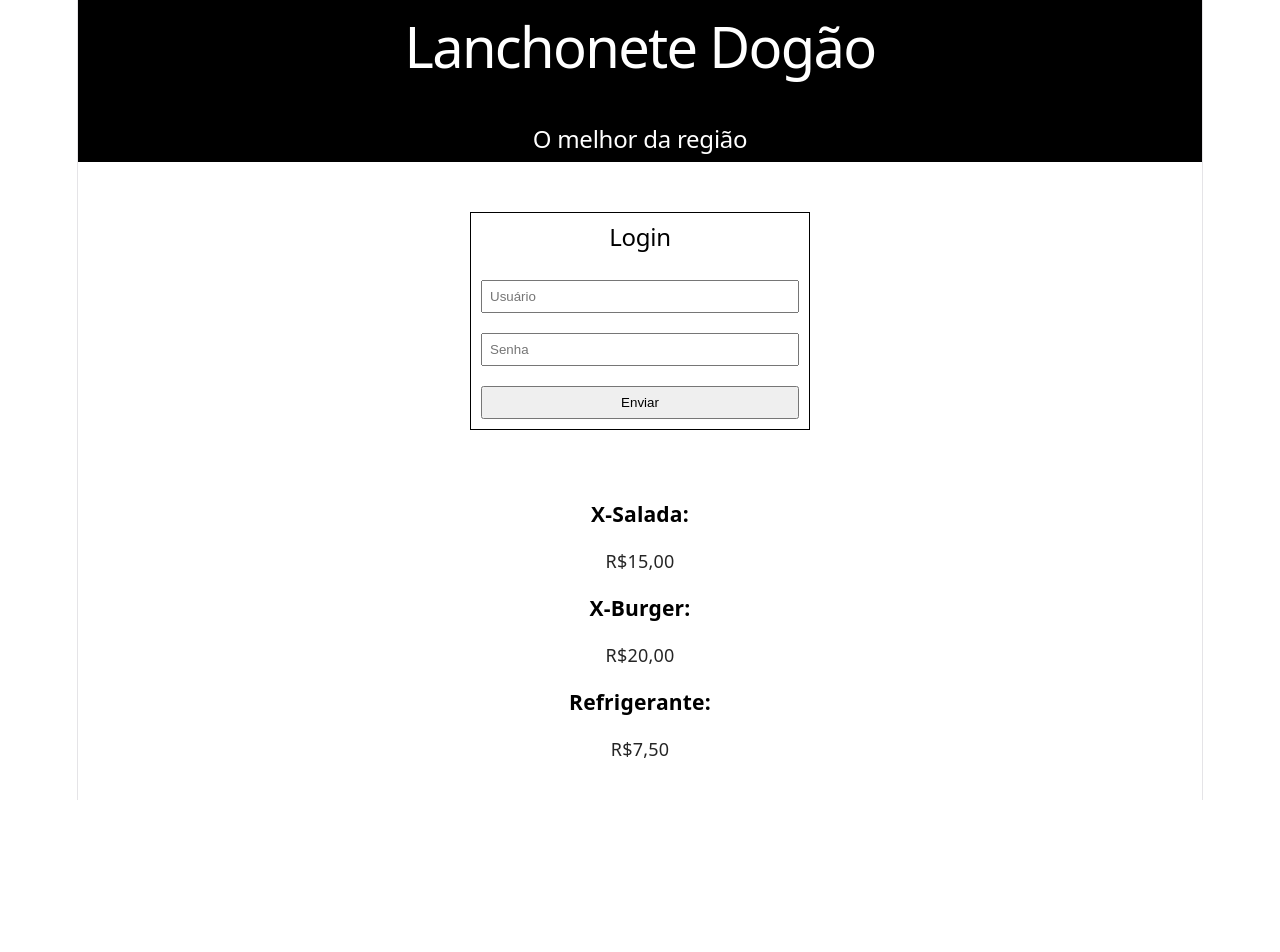
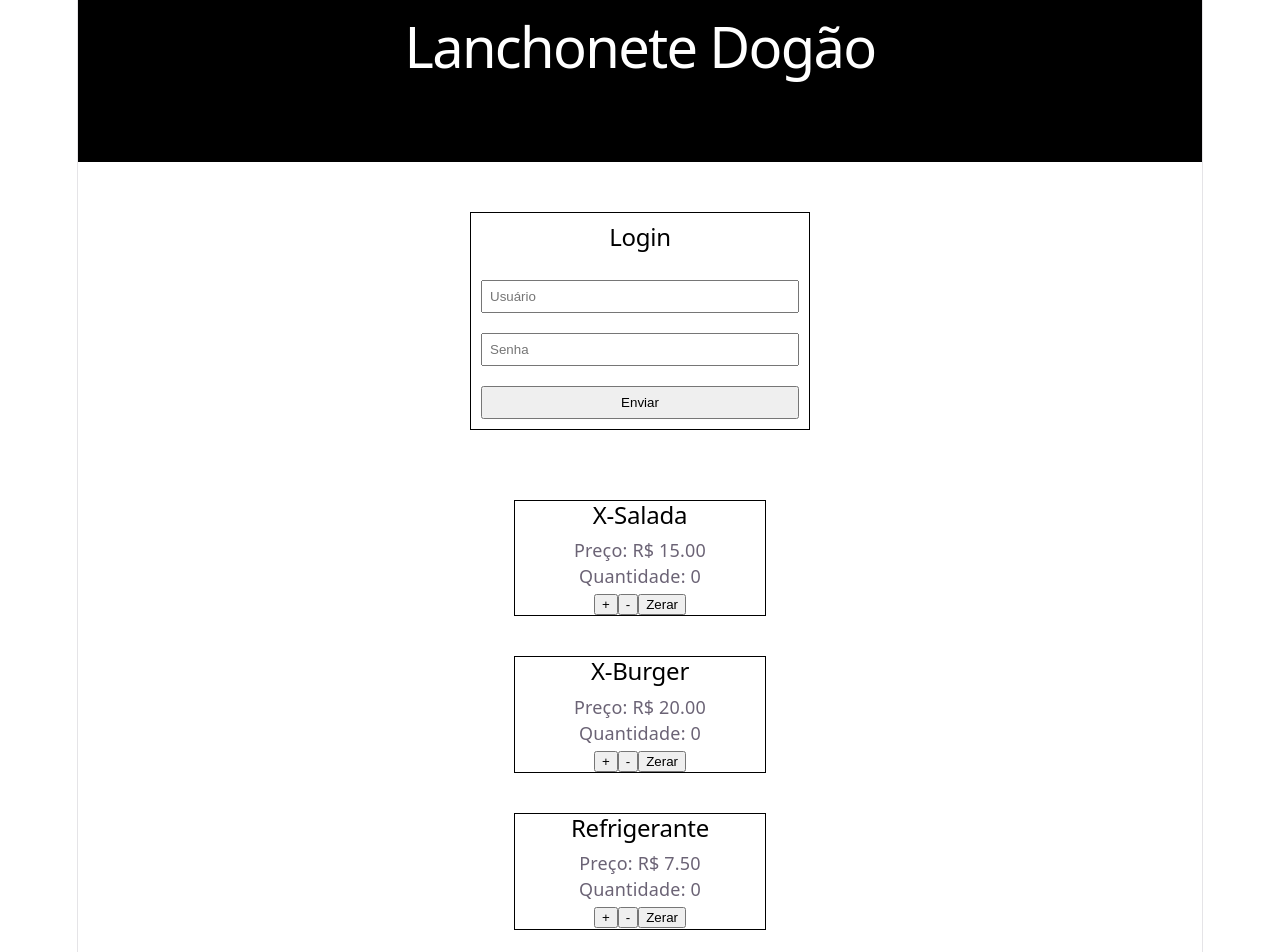
Before and after one commit to GuilhermeBattiston/projetos, a React (Vite) app in the folder projeto-lanchonete/: page / in a window 1280 px wide. Shown: the top 952 px of the page. Before the commit the page ends 800 px from the top, so only its background shows below. Built offline with nearby package versions, Linux system fonts and the light colour scheme.

Commit message:
Segundo Commit

```diff
--- a/projeto-lanchonete/src/App.css
+++ b/projeto-lanchonete/src/App.css
@@ -189,3 +189,26 @@
     border-right-color: var(--border);
   }
 }
+
+.produto1{
+  border: 1px solid black;
+  width: 250px;
+  margin: 20px auto;
+}
+
+.produto2{
+  border: 1px solid black;
+  width: 250px;
+  margin: 20px auto;
+}
+
+
+.produto3{
+  border: 1px solid black;
+  width: 250px;
+  margin: 20px auto;
+}
+
+h2{
+  color: black;
+}
--- a/projeto-lanchonete/src/App.jsx
+++ b/projeto-lanchonete/src/App.jsx
@@ -1,25 +1,70 @@
-import Header from "./components/Header"
-import Login from "./components/Login"
-import CardProd from "./components/CardProd"
+import { useState } from "react";
+import Header from "./components/Header";
+import Login from "./components/Login";
+import CardProd from "./components/CardProd";
+import "./App.css";
 
-function App(){
+function App() {
+  const [qtd, setQtd] = useState({
+    salada: 0,
+    burger: 0,
+    refri: 0,
+  });
+
+  const precos = {
+    salada: 15,
+    burger: 20,
+    refri: 7.5,
+  };
+
+  const total =
+    qtd.salada * precos.salada +
+    qtd.burger * precos.burger +
+    qtd.refri * precos.refri;
+
   return (
     <>
-      <Header titulo="Lanchonete Dogão"/>
-      <Header subtitulo="O melhor da região"/>
+      <Header titulo="Lanchonete Dogão" />
+      <Header subtitulo="O melhor da região" />
 
       <Login />
 
-      <CardProd nome="X-Salada: "
-      preco="R$15,00"/>
+      <div className="produto1">
+        <CardProd
+          nome="X-Salada"
+          preco={precos.salada}
+          quantidade={qtd.salada}
+          setQuantidade={(v) =>
+            setQtd({ ...qtd, salada: v })
+          }
+        />
+      </div>
 
-      <CardProd nome="X-Burger: "
-      preco="R$20,00"/>
+      <div className="produto2">
+        <CardProd
+          nome="X-Burger"
+          preco={precos.burger}
+          quantidade={qtd.burger}
+          setQuantidade={(v) =>
+            setQtd({ ...qtd, burger: v })
+          }
+        />
+      </div>
 
-      <CardProd nome="Refrigerante: "
-      preco="R$7,50"/>
+      <div className="produto3">
+        <CardProd
+          nome="Refrigerante"
+          preco={precos.refri}
+          quantidade={qtd.refri}
+          setQuantidade={(v) =>
+            setQtd({ ...qtd, refri: v })
+          }
+        />
+      </div>
+
+      <h2>Total do pedido: R$ {total.toFixed(2)}</h2>
     </>
-  )
+  );
 }
 
-export default App
+export default App;
--- a/projeto-lanchonete/src/components/CardProd.css
+++ b/projeto-lanchonete/src/components/CardProd.css
@@ -1,4 +1,4 @@
-.produto h3{
+.card h2{
     color: black;
 }
 .preco p{
--- a/projeto-lanchonete/src/components/CardProd.jsx
+++ b/projeto-lanchonete/src/components/CardProd.jsx
@@ -1,18 +1,17 @@
-import './CardProd.css'
+import Contador from "./Contador";
 
-function CardProd(props){
+function CardProd({ nome, preco, quantidade, setQuantidade }) {
+  return (
+    <div className="card">
+      <h2>{nome}</h2>
+      <p>Preço: R$ {preco.toFixed(2)}</p>
 
-    return(
-        <>
+      <Contador
+        quantidade={quantidade}
+        setQuantidade={setQuantidade}
+      />
+    </div>
+  );
+}
 
-            <div className='produto'>
-                <h3>{props.nome}</h3>
-            </div>
-            <div className='preco'>
-                <p>{props.preco}</p>
-            </div>
-
-        </>
-    )
-}
-export default CardProd
+export default CardProd;
--- /dev/null
+++ b/projeto-lanchonete/src/components/Contador.css
@@ -0,0 +1,11 @@
+.Contador{
+    color: black;
+    border: 1px solid black;
+    margin: auto;
+    border-radius: 5px;
+    width: 120px;
+    background-color: #d4d0d0;
+}
+.Contador p{
+    font-size: 20px;
+}
--- /dev/null
+++ b/projeto-lanchonete/src/components/Contador.jsx
@@ -0,0 +1,22 @@
+function Contador({ quantidade, setQuantidade }) {
+    return (
+      <div className="Contador">
+        <p>Quantidade: {quantidade}</p>
+        <button onClick={() => setQuantidade(quantidade + 1)}>
+          +
+        </button>
+        <button
+          onClick={() =>
+            quantidade > 0 && setQuantidade(quantidade - 1)
+          }
+        >
+          -
+        </button>
+        <button onClick={() => setQuantidade(0)}>
+          Zerar
+        </button>
+      </div>
+    );
+  }
+
+  export default Contador;
```
